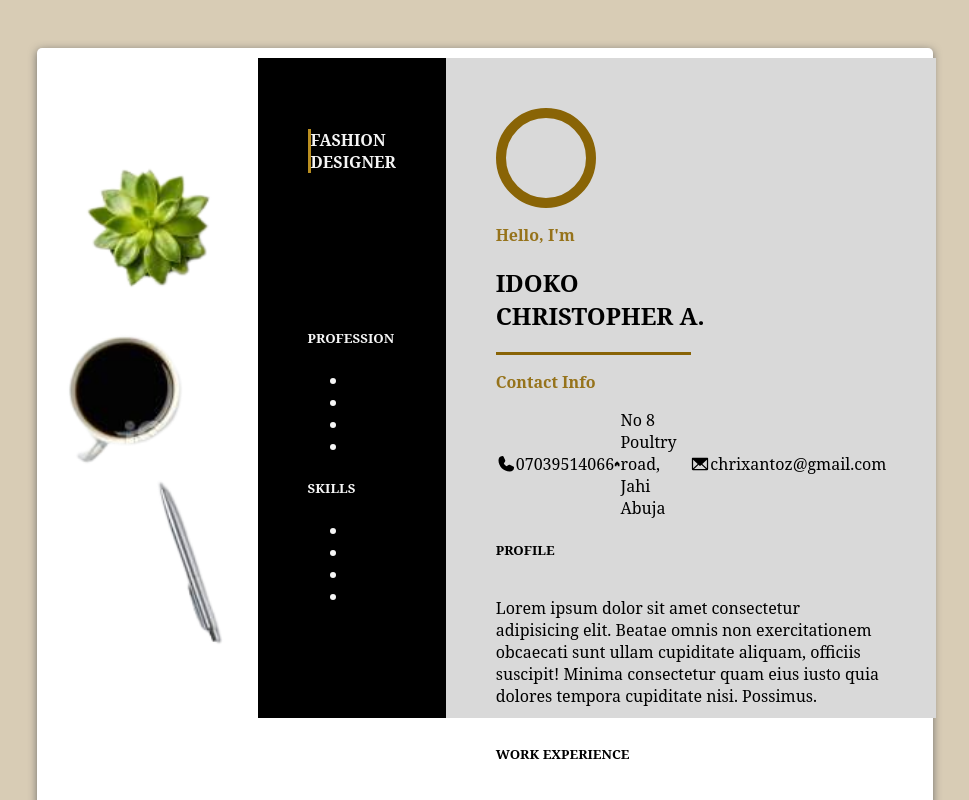
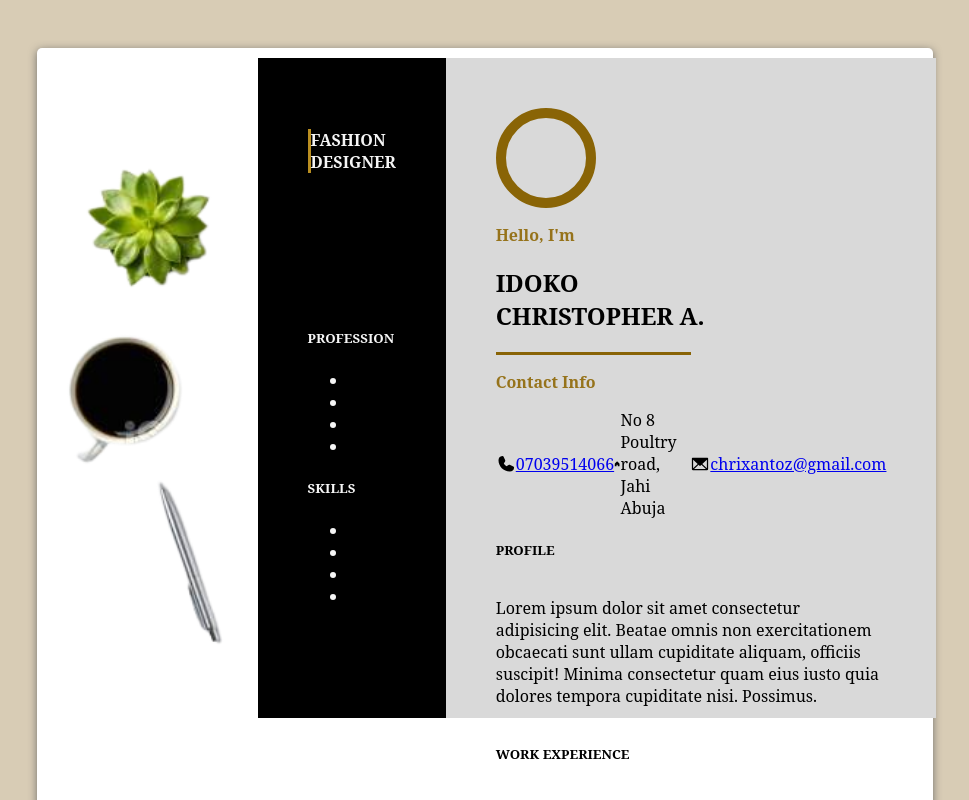
Before and after one commit to Gabbie99/Port-react, a React (Create React App) app: page / in a window 1280 px wide. Shown: the top 800 px of the page, without its empty margins (155-1124 px from the left). Built offline with nearby package versions, Linux system fonts and the light colour scheme.

Commit message:
linking portfolio

```diff
--- a/src/components/Port.jsx
+++ b/src/components/Port.jsx
@@ -37,9 +37,9 @@ function Port() {
                 <div className='lines'></div>
                 <p className='my-p'>Contact Info</p>
                 <div className='icons'>
-                    <div className='sub-icons'><Phone size={20} color="#000" weight="fill" />07039514066</div>
+                    <div className='sub-icons'><Phone size={20} color="#000" weight="fill" /><a href ='tel:07039514066'> 07039514066</a></div>
                     <div className='sub-icons'><House size={20} color="#000" weight="fill" />No 8 Poultry road, Jahi Abuja</div>
-                    <div className='sub-icons'><Envelope size={20} color="#000" weight="fill" />chrixantoz@gmail.com</div>
+                    <div className='sub-icons'><Envelope size={20} color="#000" weight="fill" /><a href="mailto:chrixantoz@gmail.com">chrixantoz@gmail.com</a></div>
                 </div>
 
                 <div className='wrap'>
```
Also changed, not shown: src/components/Assets/fashion-back.jpg (added), src/components/Fashion.css (added), src/components/Fashion.jsx (added).
